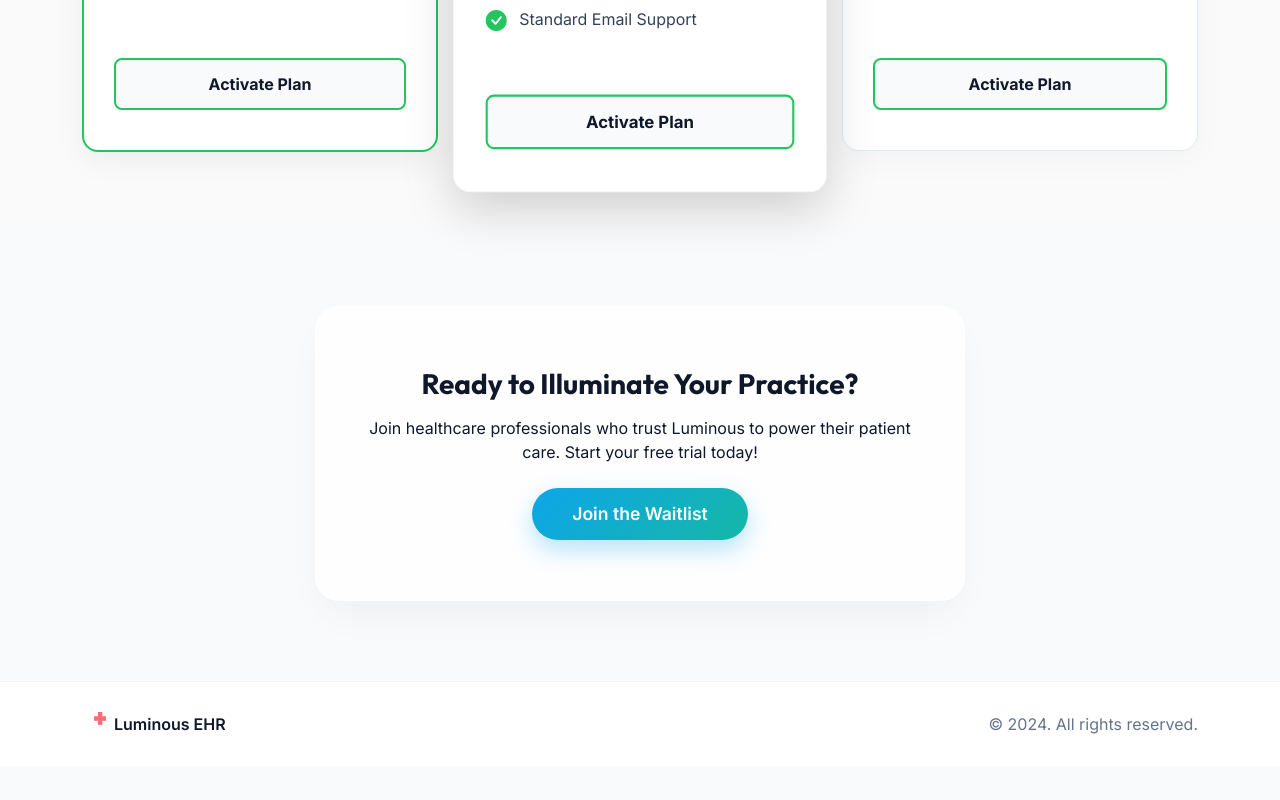
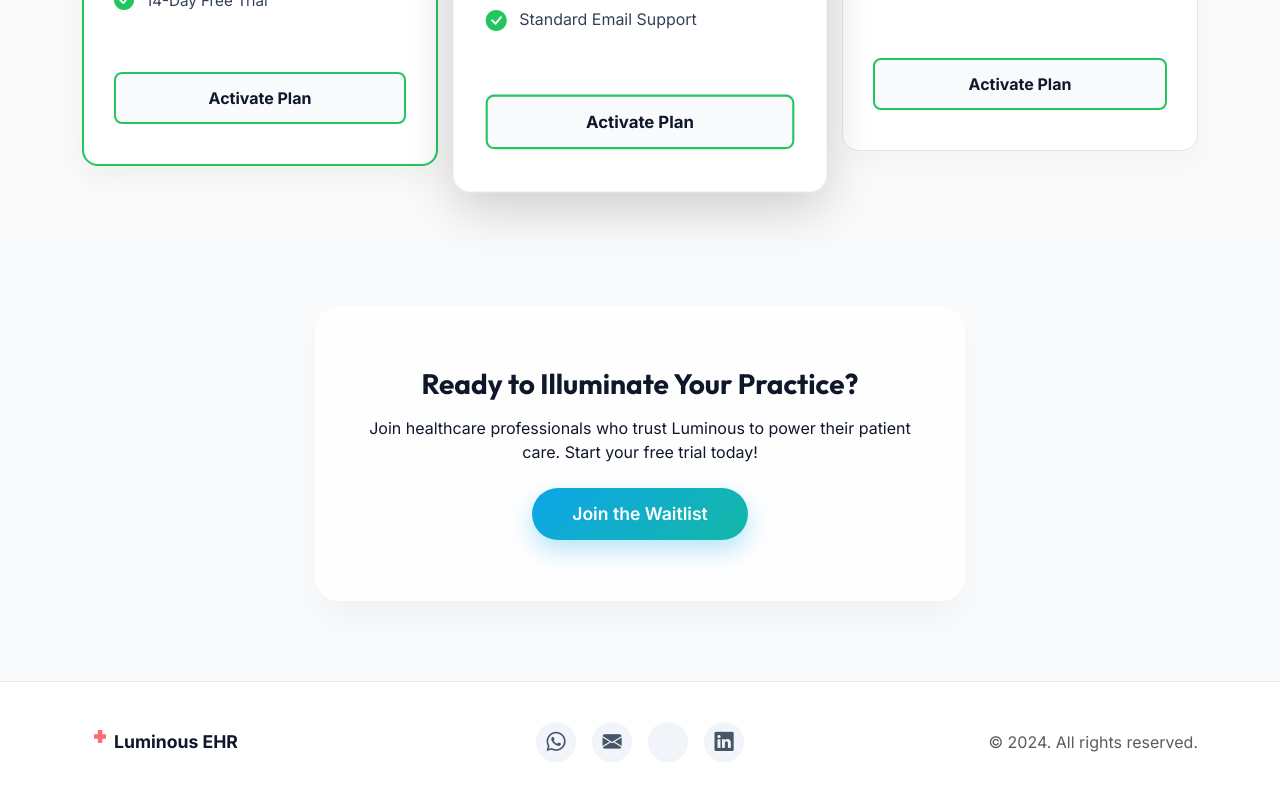
Before and after one commit to xanderelsmith/luminous-Web, a React (Vite) app: page / in a window 1280 px wide. Shown: the part 4856-5656 px from the top of the page. Before the commit the page ends 5622 px from the top, so only its background shows below. Built offline with nearby package versions, Linux system fonts and the light colour scheme.

Commit message:
Update footer with social buttons and add '10 slots' scarcity text

```diff
--- a/src/App.jsx
+++ b/src/App.jsx
@@ -307,6 +307,7 @@ function App() {
                     <span className="price-main">N300,000</span>
                     <span className="price-strike text-muted"><s>N600,000</s></span>
                     <div className="price-period text-muted">one-time</div>
+                    <div className="text-danger fw-bold mt-2" style={{ fontSize: '0.85rem', letterSpacing: '0.5px' }}>FOR NEXT 10 SLOTS</div>
                   </div>
                   <ul className="list-unstyled feature-list">
                     <li><i className="bi bi-check-circle-fill text-success"></i> Unlimited Patients & Appts</li>
@@ -379,12 +380,34 @@ function App() {
 
       {/* Footer */}
       <footer className="footer">
-        <div className="container d-flex justify-content-between align-items-center">
-          <div className="footer-brand d-flex align-items-center">
-            <img src="/assets/appicon.png" alt="Icon" width="24" height="24" className="me-2" style={{ opacity: 0.8 }} />
-            Luminous EHR
+        <div className="container">
+          <div className="row align-items-center">
+            <div className="col-md-4 mb-4 mb-md-0 d-flex justify-content-center justify-content-md-start">
+              <div className="footer-brand d-flex align-items-center">
+                <img src="/assets/appicon.png" alt="Icon" width="24" height="24" className="me-2" style={{ opacity: 0.8 }} />
+                Luminous EHR
+              </div>
+            </div>
+            <div className="col-md-4 mb-4 mb-md-0 d-flex justify-content-center">
+              <div className="footer-socials d-flex gap-3">
+                <a href="https://wa.me/" target="_blank" rel="noopener noreferrer" className="social-btn whatsapp" aria-label="WhatsApp">
+                  <i className="bi bi-whatsapp"></i>
+                </a>
+                <a href="mailto:hello@luminous.com" className="social-btn email" aria-label="Email">
+                  <i className="bi bi-envelope-fill"></i>
+                </a>
+                <a href="https://twitter.com/" target="_blank" rel="noopener noreferrer" className="social-btn twitter" aria-label="Twitter">
+                  <i className="bi bi-twitter-x"></i>
+                </a>
+                <a href="https://linkedin.com/" target="_blank" rel="noopener noreferrer" className="social-btn linkedin" aria-label="LinkedIn">
+                  <i className="bi bi-linkedin"></i>
+                </a>
+              </div>
+            </div>
+            <div className="col-md-4 d-flex justify-content-center justify-content-md-end">
+              <div className="footer-copyright text-muted">&copy; 2024. All rights reserved.</div>
+            </div>
           </div>
-          <div className="footer-copyright">&copy; 2024. All rights reserved.</div>
         </div>
       </footer>
 
--- a/src/index.css
+++ b/src/index.css
@@ -1096,3 +1096,58 @@ h6,
   border-color: #16a34a;
   color: #16a34a;
 }
+
+
+/* =========================
+   Footer
+========================= */
+
+.footer {
+  padding: 40px 0;
+  background-color: #fff;
+  border-top: 1px solid #eaeaea;
+}
+
+.footer-brand {
+  font-weight: 700;
+  font-size: 1.1rem;
+  color: #0f172a;
+}
+
+.footer-socials .social-btn {
+  display: flex;
+  align-items: center;
+  justify-content: center;
+  width: 40px;
+  height: 40px;
+  border-radius: 50%;
+  background-color: #f1f5f9;
+  color: #475569;
+  font-size: 1.2rem;
+  text-decoration: none;
+  transition: all 0.3s ease;
+}
+
+.footer-socials .social-btn:hover {
+  transform: translateY(-3px);
+}
+
+.footer-socials .social-btn.whatsapp:hover {
+  background-color: #25D366;
+  color: #fff;
+}
+
+.footer-socials .social-btn.email:hover {
+  background-color: #ea4335;
+  color: #fff;
+}
+
+.footer-socials .social-btn.twitter:hover {
+  background-color: #000000;
+  color: #fff;
+}
+
+.footer-socials .social-btn.linkedin:hover {
+  background-color: #0077b5;
+  color: #fff;
+}
```
